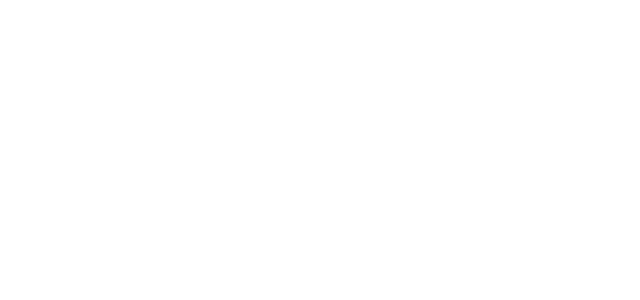
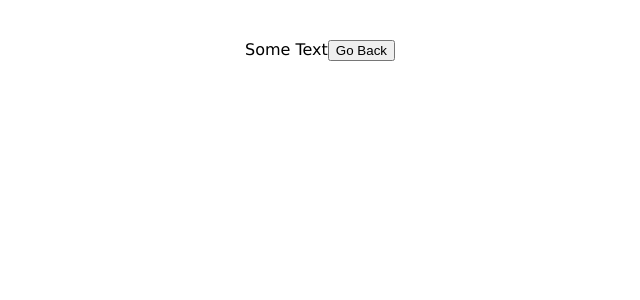
Before and after one commit to Nikolas0209/Task-Manager-App, a React (Vite) app: page /task-history in a window 1280 px wide. Before the commit this address had no page. Shown: the top 300 px of the page, without its empty margins (320-960 px from the left). Built offline with nearby package versions, Linux system fonts and the light colour scheme.

Commit message:
Connect home page to task history page

```diff
--- a/src/App.tsx
+++ b/src/App.tsx
@@ -1,6 +1,7 @@
 import './App.css'
 import HomePage from './pages/HomePage';
 import { BrowserRouter, Routes, Route } from 'react-router-dom';
+import TaskHistory from './pages/TaskHistory';
 
 function App() {
 
@@ -8,6 +9,7 @@
     <BrowserRouter>
      <Routes>
        <Route index element={<HomePage />} />
+       <Route path='/task-history' element={<TaskHistory />} />
      </Routes>
 
     </BrowserRouter>
--- /dev/null
+++ b/src/pages/TaskHistory.tsx
@@ -0,0 +1,19 @@
+import './TaskHistory.css';
+import { useNavigate } from 'react-router-dom';
+
+function TaskHistory(){
+  const navigate = useNavigate();
+
+  const goBack = (): void => {
+   navigate('/');
+  }
+
+  return(
+   <>
+    Some Text
+    <button onClick={goBack}>Go Back</button>
+   </>
+  )
+}
+
+export default TaskHistory;
```
Also changed, not shown: src/pages/TaskHistory.css (added).
